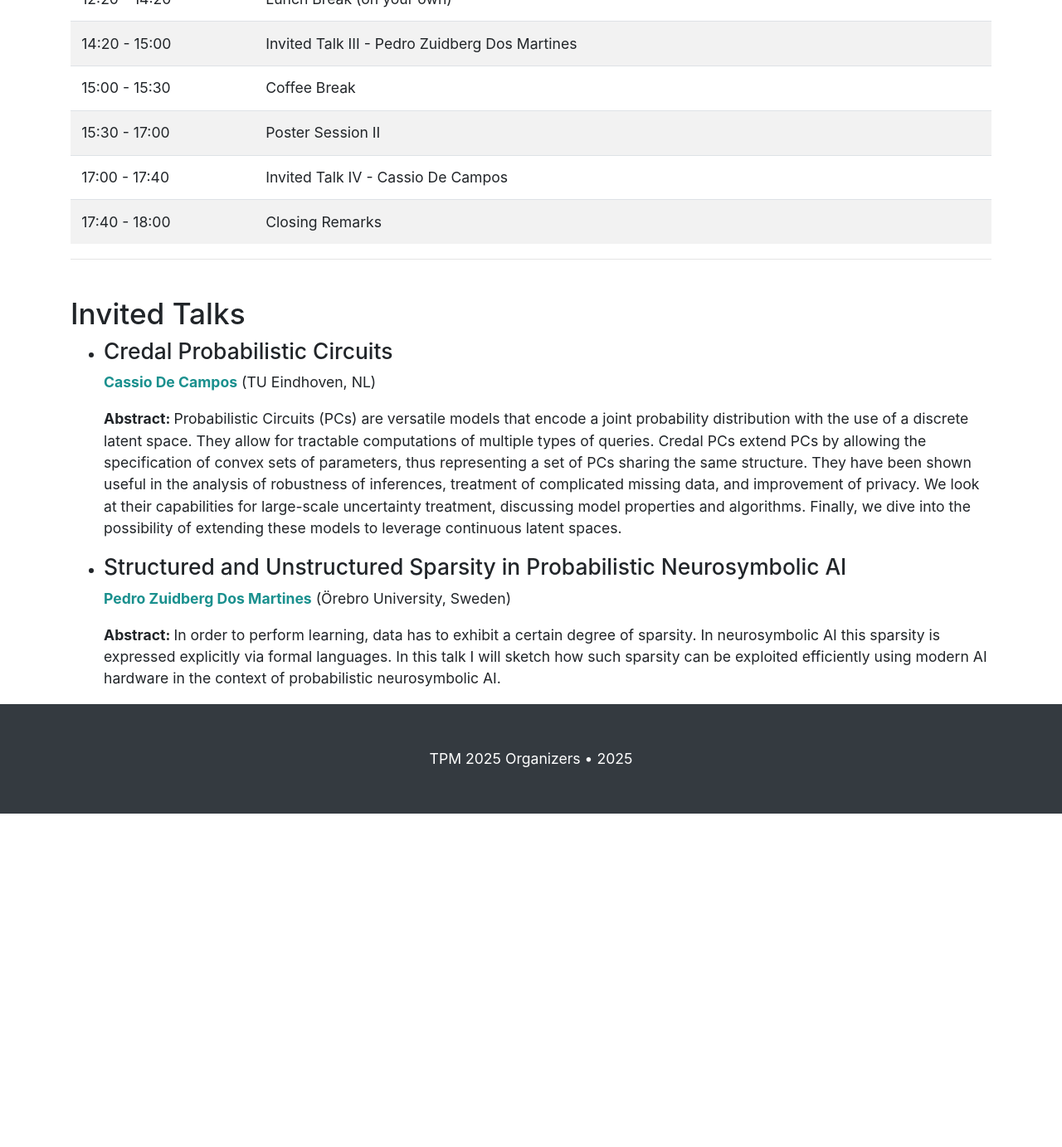
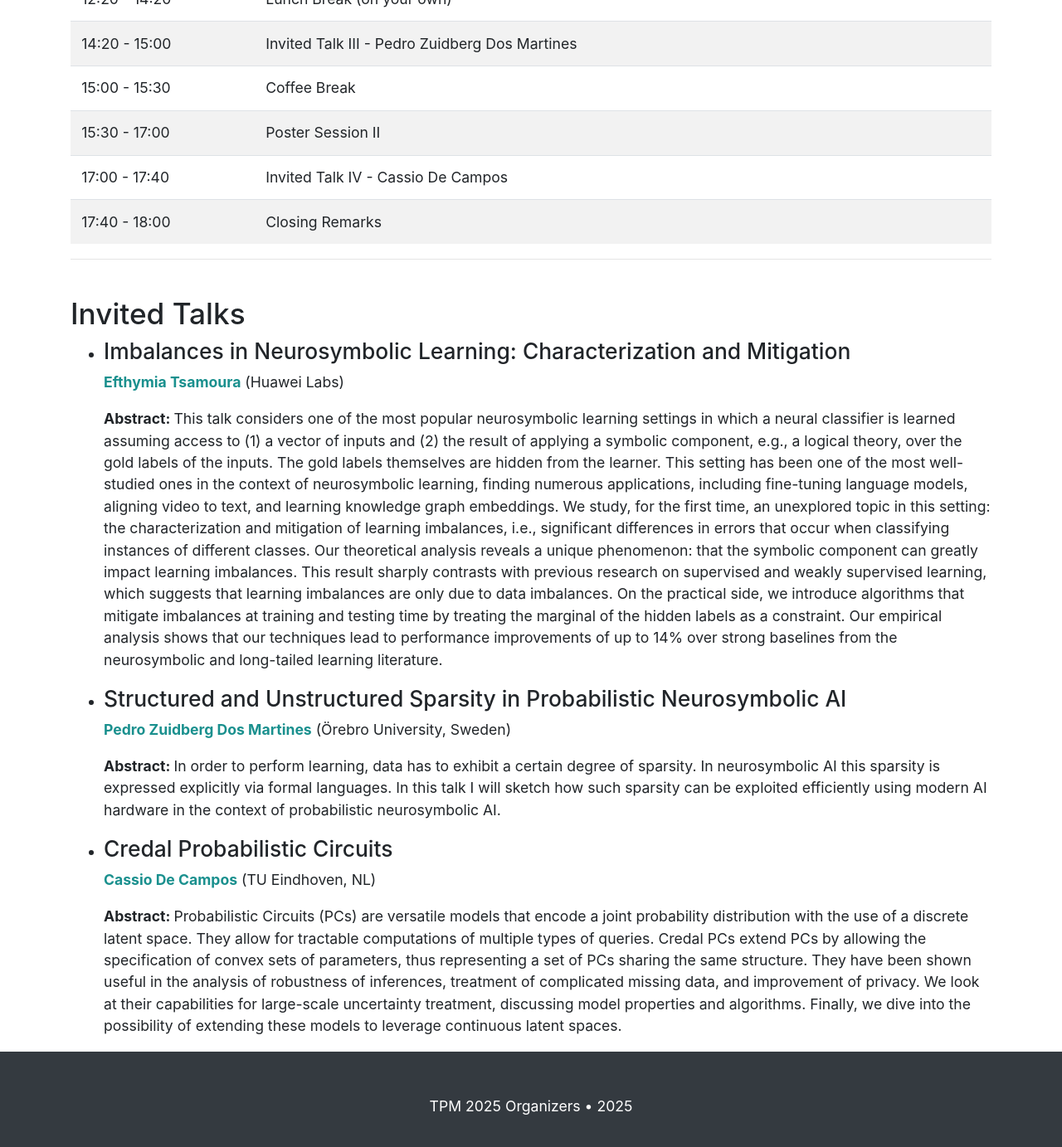
Before and after one commit to tractable-probabilistic-modeling/tpm2025, a Jekyll site: the page built from _pages/program.md, in a window 1280 px wide and 1400 px high, scrolled down 978 px. Shown: the top 1383 px of the window at 83% size. Built offline with Jekyll 4.4.1, drawn with Linux system fonts in a browser that asks for light colours; before the commit the page ends 1959 px from its top, so only the background shows below that.

Commit message:
Add Efy's abstract + sort by session

```diff
--- a/_data/speakers.yml
+++ b/_data/speakers.yml
@@ -2,8 +2,9 @@
   url: https://tsamoura.github.io
   affiliation: Huawei Labs
   img: efy_tsamoura.png
-  title: Theoretical aspects of neurosymbolic reasoning, planning and probabilistic databases
-  abstract: ""
+  title: "Imbalances in Neurosymbolic Learning: Characterization and Mitigation"
+  abstract: "This talk considers one of the most popular neurosymbolic learning settings in which a neural classifier is learned assuming access to (1) a vector of inputs and (2) the result of applying a symbolic component, e.g., a logical theory, over the gold labels of the inputs. The gold labels themselves are hidden from the learner. This setting has been one of the most well-studied ones in the context of neurosymbolic learning, finding numerous applications, including fine-tuning language models, aligning video to text, and learning knowledge graph embeddings. We study, for the first time, an unexplored topic in this setting: the characterization and mitigation of learning imbalances, i.e., significant differences in errors that occur when classifying instances of different classes. Our theoretical analysis reveals a unique phenomenon: that the symbolic component can greatly impact learning imbalances. This result sharply contrasts with previous research on supervised and weakly supervised learning, which suggests that learning imbalances are only due to data imbalances. On the practical side, we introduce algorithms that mitigate imbalances at training and testing time by treating the marginal of the hidden labels as a constraint. Our empirical analysis shows that our techniques lead to performance improvements of up to 14% over strong baselines from the neurosymbolic and long-tailed learning literature."
+  session: 2
 
 - name: Kareem Ahmed
   url: https://kareemahmed.com/
@@ -11,6 +12,7 @@
   img: kareem_ahmed.jpg
   title: Neurosymbolic reasoning and scaling tractable probabilistic models
   abstract: ""
+  session: 1
 
 - name: Cassio De Campos
   url: https://uai.win.tue.nl/author/cassio-de-campos/
@@ -18,6 +20,7 @@
   img: cassio_de_campos.jpg
   title: Credal Probabilistic Circuits
   abstract: Probabilistic Circuits (PCs) are versatile models that encode a joint probability distribution with the use of a discrete latent space. They allow for tractable computations of multiple types of queries. Credal PCs extend PCs by allowing the specification of convex sets of parameters, thus representing a set of PCs sharing the same structure. They have been shown useful in the analysis of robustness of inferences, treatment of complicated missing data, and improvement of privacy. We look at their capabilities for large-scale uncertainty treatment, discussing model properties and algorithms. Finally, we dive into the possibility of extending these models to leverage continuous latent spaces.
+  session: 4
 
 - name: Pedro Zuidberg Dos Martines
   url: https://pedrozudo.github.io/
@@ -25,3 +28,4 @@
   img: pedro_zuidberg_dos_martires_crop.jpg
   title: Structured and Unstructured Sparsity in Probabilistic Neurosymbolic AI
   abstract: In order to perform learning, data has to exhibit a certain degree of sparsity. In neurosymbolic AI this sparsity is expressed explicitly via formal languages. In this talk I will  sketch how such sparsity can be exploited efficiently using modern AI hardware in the context of probabilistic neurosymbolic AI.
+  session: 3
--- a/_pages/program.md
+++ b/_pages/program.md
@@ -72,7 +72,7 @@ The workshop will happen in person in Rio de Janeiro, Brazil on July 25th, 2025.
 ## Invited Talks
 
 <ul>
-{% assign sortedSpeakers = site.data.speakers | sort: 'title' %}
+{% assign sortedSpeakers = site.data.speakers | sort: 'session' %}
 {% for item in sortedSpeakers %}
   {% if item.abstract != "" %}
   <li>
```
